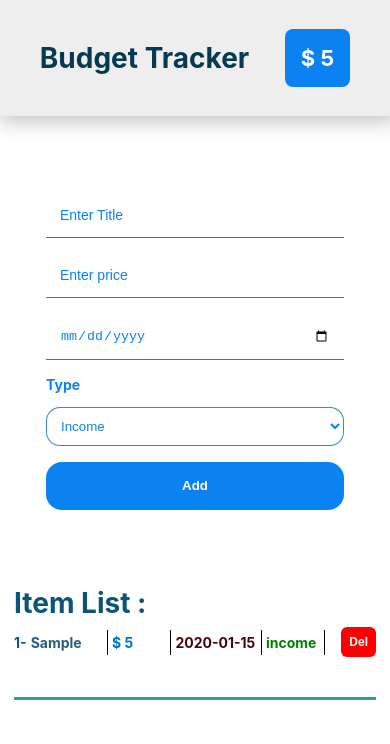
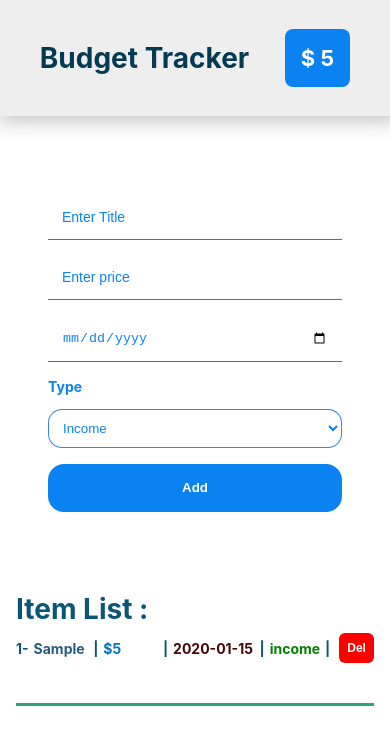
Before and after one commit to Ahmed-Khaled11/budget-tracker, a React (Create React App) app: page / in a window 390 px wide. Both pictures are taken after typing "Sample", "5", "2020-01-15" into the empty fields and a click on the input "Add". Shown: the top 744 px of the page. Built offline with nearby package versions, Linux system fonts and the light colour scheme.

Commit message:
css changes

```diff
--- a/src/Components/itemList/ItemList.js
+++ b/src/Components/itemList/ItemList.js
@@ -20,15 +20,15 @@ export default function ItemList() {
             item.map((item, index) => (
               <div className="items " key={index}>
                 <p >{index + 1}-</p>
-                <span className="title">{item.title}</span>
-                <span className="price"> $ {item.price}</span>
-                <span className="date">{item.date}</span>
+                <span className="title">{item.title}</span>|
+                <span className="price">${item.price}</span>|
+                <span className="date">{item.date}</span>|
                 <span
                   style={{ color: item.type === "income" ? "green" : "red" }}
                   className="type"
                 >
                   {item.type}
-                </span>
+                </span>|
                 <button onClick={() => handleDelete(item.title)}>Del</button>
               </div>
             ))
--- a/src/Components/itemList/itemList.css
+++ b/src/Components/itemList/itemList.css
@@ -1,7 +1,3 @@
-    .itemList {
-    font-size: 24px;
-    color: #333;
-    }
     .list{
     color: rgb(11, 85, 119);
     font-weight: bold;
@@ -17,31 +13,21 @@
     margin-bottom: 2rem;
     }
     .items span{
-    border-right: 1px solid black;
     padding: 4px;
-    text-align: start;
-    }
-    .item-price{
-    font-size: 14px;
     }
     .title{
     color: #275c81;
     font-size: 24px;
     font-weight: bold;
     text-transform: capitalize;
-    min-width: 22.5%;
+    min-width: 17.5%;
     }
     @media (max-width:767px) {
-    .items{
+    .items ,
+    .items p , .items span{
     font-size: 14px;
     }
-    .items span{
-    font-size: 14px;
-    }
-    .title{
-    font-size: 16px;
-    min-width: 22.5%;
-    }
+
     }
     .price{
     color: rgb(0 118 185);
@@ -54,7 +40,7 @@
     min-width: 25%
     }
     .type{
-    min-width: 17.5%;
+    min-width: 15%;
     }
     .empty-data{
     display: block;
@@ -83,7 +69,7 @@
     -ms-transition: 0.3s;
     -o-transition: 0.3s;
     min-width: 5%;
-    margin-left:1rem ;
+    margin-left:0.5rem ;
     }
     button:hover{
     background-color: #fff;
--- a/src/index.css
+++ b/src/index.css
@@ -2,13 +2,13 @@
   box-sizing: border-box;
 }
 .container{
-  padding: 24px;
+  padding: 3rem;
   margin-left: auto;
   margin-right: auto;
 }
 @media (max-width:767px) {
   .container{
-    padding: 14px;
+    padding: 1rem;
   }
 }
 body {
```
